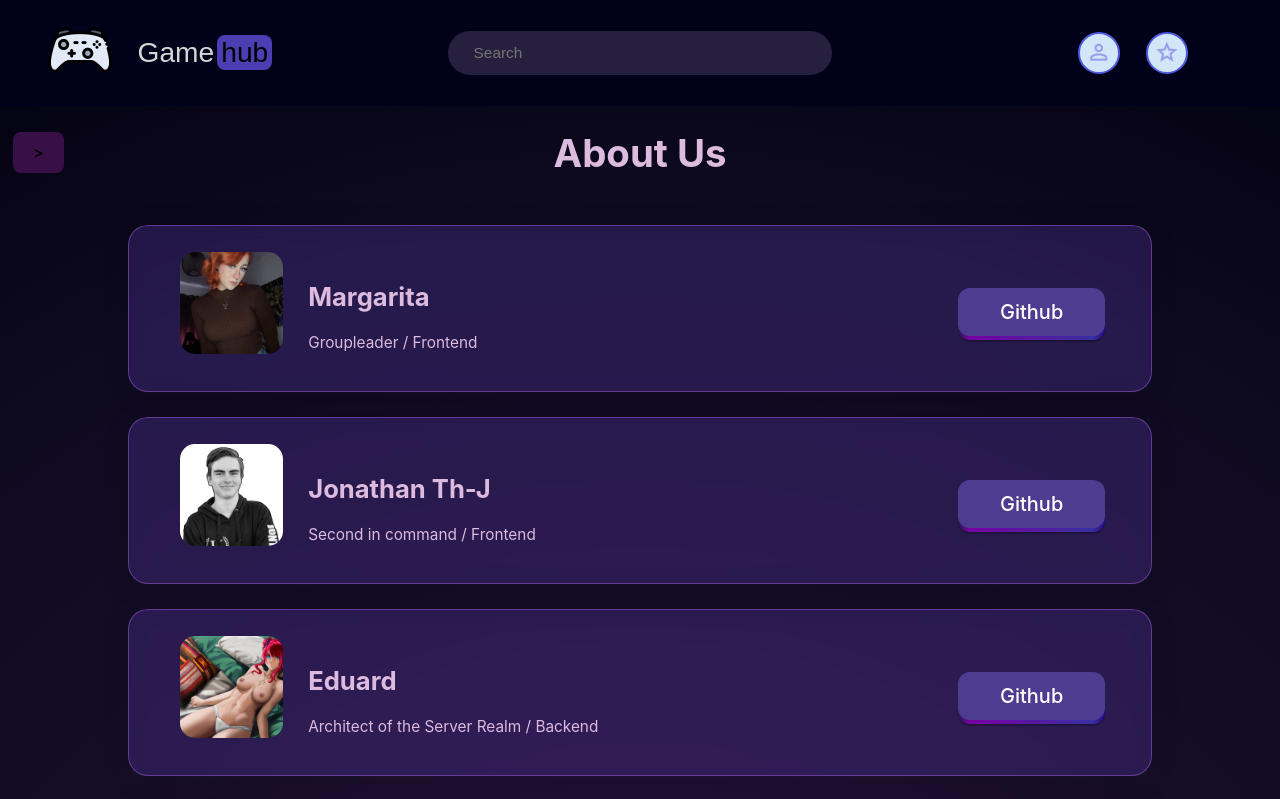
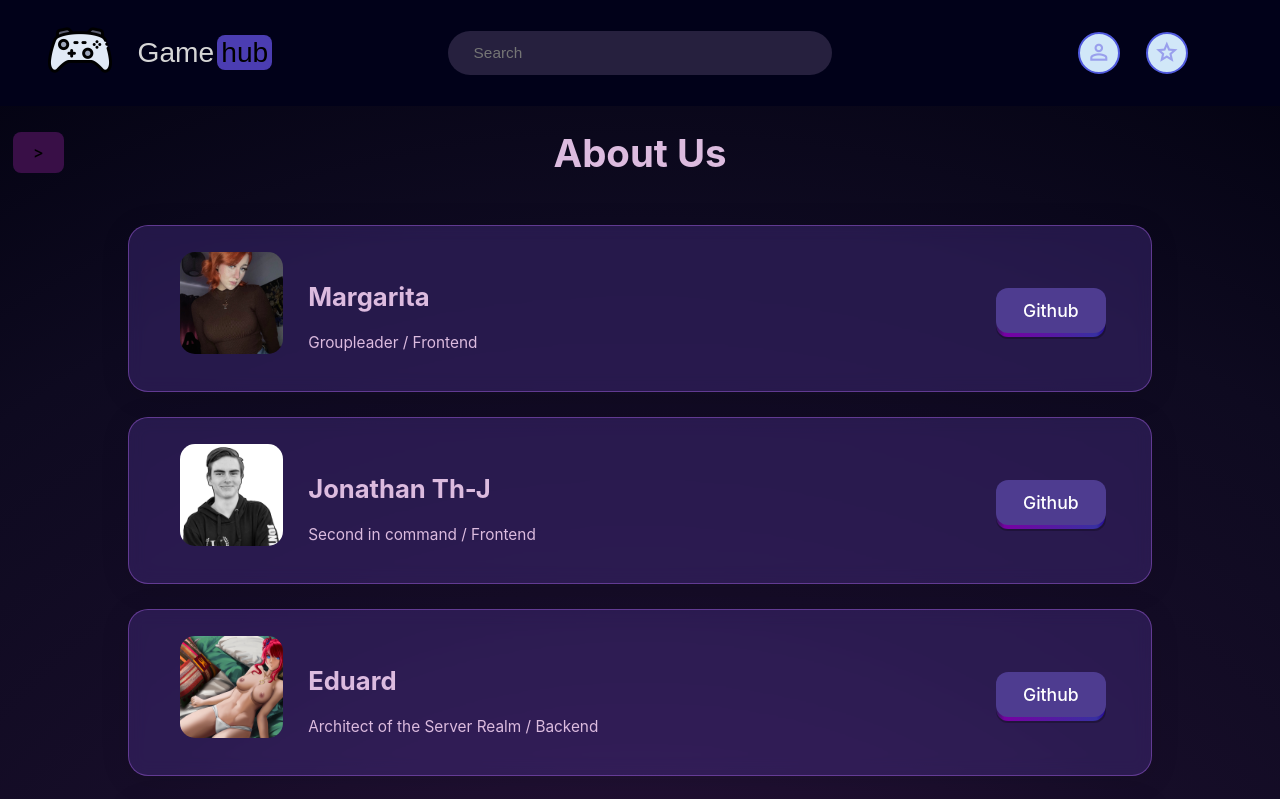
Before and after one commit to Eduard4002/steam-API-project, a React (Vite) app: page /about in a window 1280 px wide. Shown: the top 799 px of the page. Built offline with nearby package versions, Linux system fonts and the light colour scheme.

Commit message:
eyyeiueafh

```diff
--- a/src/assets/css/about.css
+++ b/src/assets/css/about.css
@@ -130,10 +130,9 @@
   transition: transform 600ms cubic-bezier(0.3, 0.7, 0.4, 1);
 }
 
-@media (min-width: 768px) {
-  .button-82-front {
-    font-size: 1.25rem;
-    padding: 12px 42px;
+@media screen and (min-width: 768px) {
+  .button-82 {
+     padding: 12px 27px;
   }
 }
 
```
